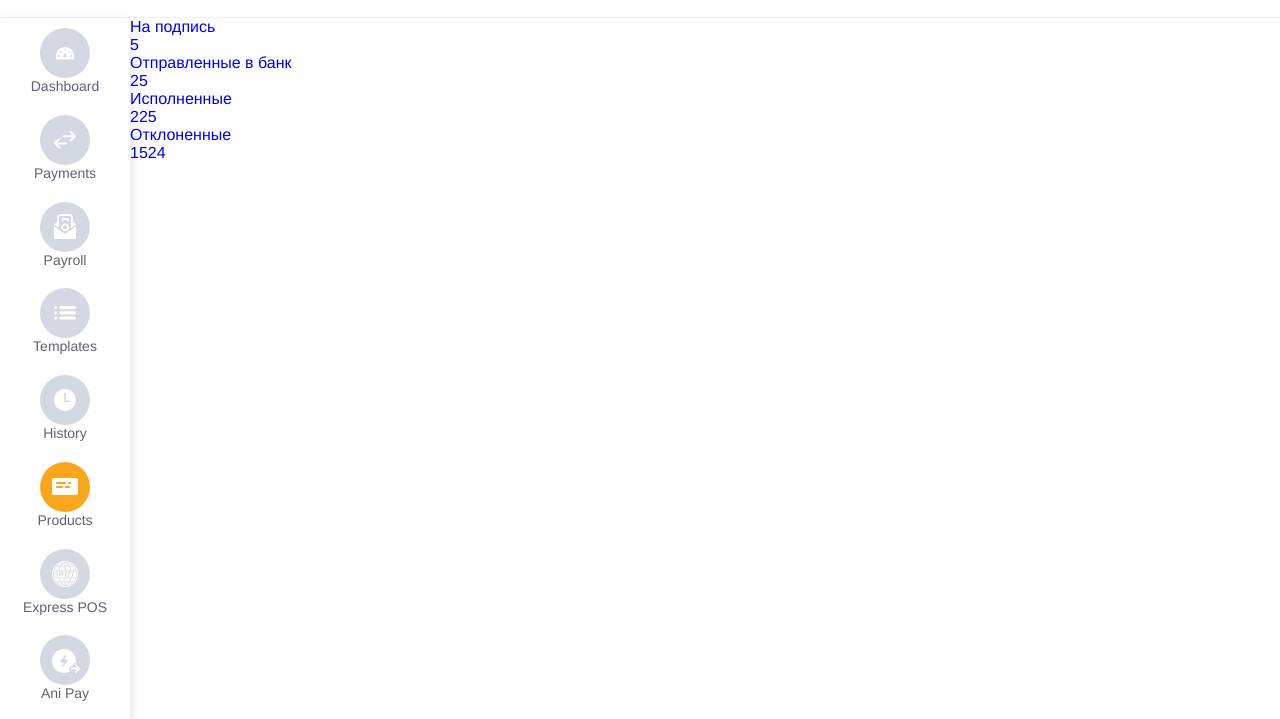
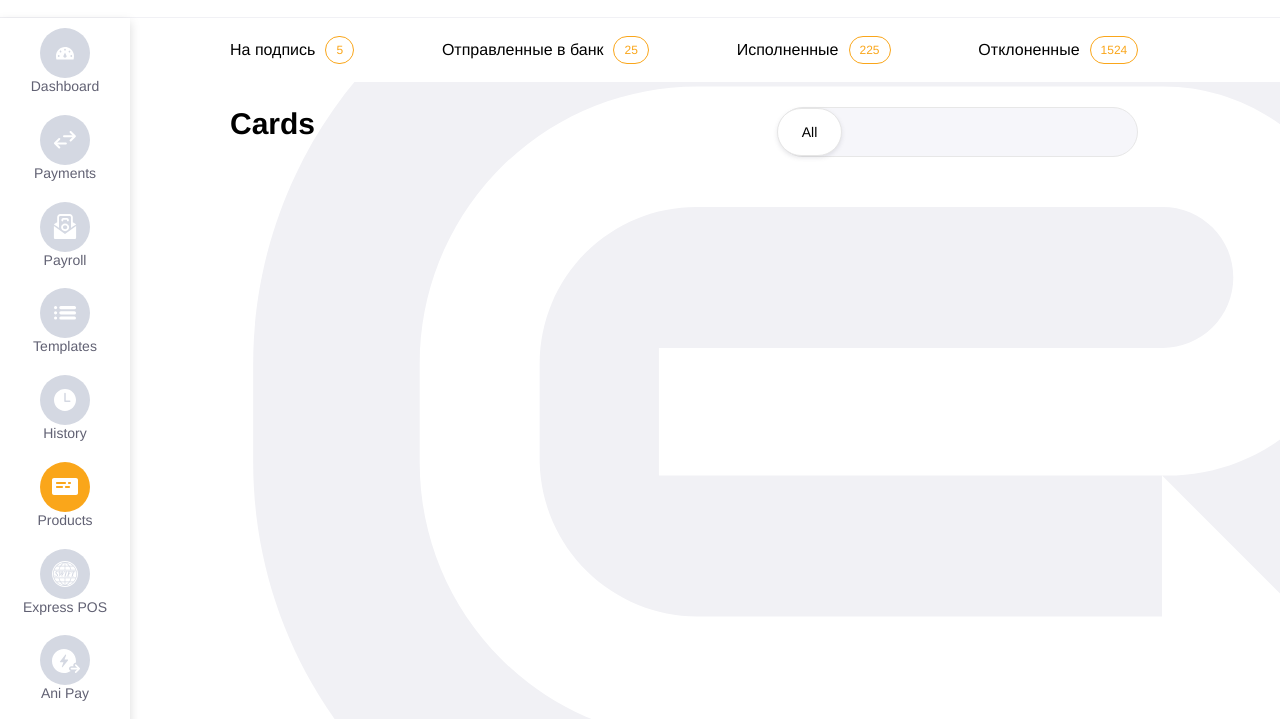
Before and after one commit to Asifdvp/dashboard, a plain HTML site: page index.html in a window 1280 px wide. Shown: the part 80-799 px from the top of the page. Drawn offline with Linux system fonts and the light colour scheme; a web font is replaced by a local one.

Commit message:
main-right

```diff
--- a/index.html
+++ b/index.html
@@ -136,22 +136,33 @@
                 На подпись
                 <div class="right-num">5</div>
               </a>
+            </li>
+            <li>
               <a href="#">
                 Отправленные в банк
                 <div class="right-num">25</div>
               </a>
-              <a href="#"
-                >Исполненные
+            </li>
+            <li>
+              <a href="#">Исполненные
                 <div class="right-num">225</div>
               </a>
+            </li>
+            <li>
               <a href="#">
                 Отклоненные
                 <div class="right-num">1524</div>
               </a>
             </li>
+
           </ul>
         </section>
-        <section class="cards"></section>
+        <section class="cards">
+          <h2>Cards</h2>
+          <div class="value">
+            <div class="all">All</div>
+          </div>
+        </section>
       </div>
     </main>
   </body>
--- a/style.scss
+++ b/style.scss
@@ -1,4 +1,4 @@
-*{
+* {
   margin: 0;
   padding: 0;
   list-style: none;
@@ -7,94 +7,101 @@
 }
 //Proxima-nova fontu üçün kod
 @font-face {
-	font-family: 'proxima_nova_rgregular';
-	src: url('https://litmus.com/fonts/Emails/proximanova-regular-webfont.eot');
-	src: url('https://litmus.com/fonts/Emails/proximanova-regular-webfont.eot?#iefix') format('embedded-opentype'),
-		 url('https://litmus.com/fonts/Emails/proximanova-regular-webfont.woff') format('woff'),
-		 url('https://litmus.com/fonts/Emails/proximanova-regular-webfont.ttf') format('truetype'),
-		 url('https://litmus.com/fonts/Emails/proximanova-regular-webfont.svg#proxima_nova_rgregular') format('svg');
+  font-family: "proxima_nova_rgregular";
+  src: url("https://litmus.com/fonts/Emails/proximanova-regular-webfont.eot");
+  src: url("https://litmus.com/fonts/Emails/proximanova-regular-webfont.eot?#iefix")
+      format("embedded-opentype"),
+    url("https://litmus.com/fonts/Emails/proximanova-regular-webfont.woff")
+      format("woff"),
+    url("https://litmus.com/fonts/Emails/proximanova-regular-webfont.ttf")
+      format("truetype"),
+    url("https://litmus.com/fonts/Emails/proximanova-regular-webfont.svg#proxima_nova_rgregular")
+      format("svg");
   font-weight: normal;
   font-style: normal;
 }
 
 //variables
-$color47: #474C54;
-$color61 : #616173;
-$color23: #231F20;
-$colorD4:#D4D8E2;
+$color47: #474c54;
+$color61: #616173;
+$color23: #231f20;
+$colorD4: #d4d8e2;
 $font16: 16px;
-$font14 : 14px;
+$font14: 14px;
 
-body{
-	font-family: 'proxima_nova_rgregular', Helvetica, Arial, sans-serif;
+body {
+  font-family: "proxima_nova_rgregular", Helvetica, Arial, sans-serif;
+  background-image: url("./images/main/main-right/back.svg")      ;
+  background-repeat: no-repeat;
+  background-position: right;
+  background-size: contain;
+  z-index: 110;
 }
 
-header{
+header {
   padding: 20px 0px;
   width: 100%;
   background-color: white;
-    border-bottom: 1px solid #F1F1F5;
-    .container{
+  border-bottom: 1px solid #f1f1f5;
+  .container {
     display: flex;
     align-items: center;
     color: $color47;
     width: 90%;
     justify-content: space-evenly;
     font-size: $font16;
-        .phone{
+    .phone {
       display: flex;
       align-items: center;
     }
-        .search{
+    .search {
       display: flex;
       width: 24.653vw;
       padding: 9px;
       position: relative;
-input{
+      input {
         width: 100%;
         border-radius: 30px;
-    background: #F1F1F5;
+        background: #f1f1f5;
         border: none;
         outline: none;
         font-size: $font14;
         padding: 8px 30px;
-    ::placeholder{
+        ::placeholder {
           color: $color61;
           font-size: $font14;
         }
-                    :focus{
+        :focus {
           outline: none;
           border: none;
         }
       }
-.search-button{
+      .search-button {
         position: absolute;
         left: 19px;
         opacity: 0.5;
         top: 31.2%;
-
       }
-
     }
-        .nav{
+    .nav {
       display: flex;
       width: 29.653vw;
       justify-content: space-evenly;
       align-items: center;
-            img{
+      img {
         width: 21px;
         height: 23px;
       }
-            .line{
+      .line {
         height: 50px;
-                border-right: 1px solid #E6E6E6;
+        border-right: 1px solid #e6e6e6;
       }
-            .nofications{
+      .nofications {
         padding-top: 3px;
         position: relative;
-                .num{
+        .num {
           border-radius: 50%;
-                    background-color: #F9C20A;
+          background-color: #f9c20a;
           font-size: 11px;
           width: 16px;
           height: 16px;
@@ -104,48 +111,44 @@ input{
           display: flex;
           justify-content: center;
           align-items: center;
-
         }
       }
     }
-     .user{
+    .user {
       display: flex;
       align-items: center;
       justify-content: space-between;
       width: 12%;
-        .user-about{
-            .user-name{
+      .user-about {
+        .user-name {
           color: $color23;
         }
-            .user-job{
+        .user-job {
           color: $color61;
           font-size: 13px;
         }
       }
     }
-
   }
-
 }
-main{
+main {
   display: flex;
-    .left{
+  .left {
     box-shadow: 0px 4px 10px rgba(0, 0, 0, 0.15);
     width: 130px;
-
-        padding: 10px 0 50px ;
+    padding: 10px 0 50px;
     height: 820px;
-        background-color:white ;
+    background-color: white;
     display: flex;
     flex-direction: column;
     justify-content: space-between;
     align-items: center;
-        .context{
+    .context {
       text-align: center;
       display: flex;
       flex-direction: column;
       align-items: center;
-            .circle{
+      .circle {
         width: 50px;
         height: 50px;
         display: flex;
@@ -154,24 +157,83 @@ main{
         border-radius: 50%;
         background-color: $colorD4;
       }
-            .orange{
-                background-color: #FAA61A;
+      .orange {
+        background-color: #faa61a;
       }
-            span{
+      span {
         color: $color61;
         font-size: $font14;
       }
     }
+  }
+  .right {
+    width: calc(100% - 130px);
+    padding: 0px 0px 0px 100px;
 
-
-    }
-    .right{
-        width: calc(100%-130px);
-        padding: 0px 111px;
-        background-color: red;
+    .right-header {
+      z-index: 2;
+      width: 100%;
+      background-color: white;
+      ul {
+        width: 86.5%;
+        display: flex;
+        justify-content: space-between;
+        li {
+          a {
+            display: block;
+            color: black;
+            font-size: $font16;
+            padding: 18px 0;
+            display: flex;
+            align-items: center;
+            .right-num {
+              padding: 6px 10px;
+              border-radius: 15px;
+              font-size: 12px;
+              border: 1px solid #faa61a;
+              color: #faa61a;
+              font-weight: 500;
+              display: flex;
+              align-items: center;
+              justify-content: center;
+              margin-left: 10px;
             }
           }
+        }
+      }
+    }
+    .cards {
+        margin-top: 25px;
 
-body{
-    background-color: red;
+      width: 86.5%;
+      height: 100vh;
+      display: flex;
+      justify-content: space-between;
+      h2 {
+        font-size: 30px;
       }
+      .value{
+        padding-left: 0;
+        border: 1px solid #E7E7E7;
+border-radius: 48px;
+width: 360px;
+height: 50px;
+background-color: #F6F6FA;
+display: flex;
+.all{
+    background: #FFFFFF;
+    width: 18%;
+z-index: 32;
+border: 1px solid #E6E6E6;
+box-shadow: 0px 2px 4px rgba(97, 97, 115, 0.15);
+border-radius: 48px;
+display: flex;
+justify-content: center;
+font-size: 14px;
+margin-left: -2px;
+align-items: center;
+}
+      }
+    }
+  }
+}
```
Also changed, not shown: images/main/main-right/back.svg (added), style.css, 3 other files. Lines whose indentation alone changed are shown as unchanged.
